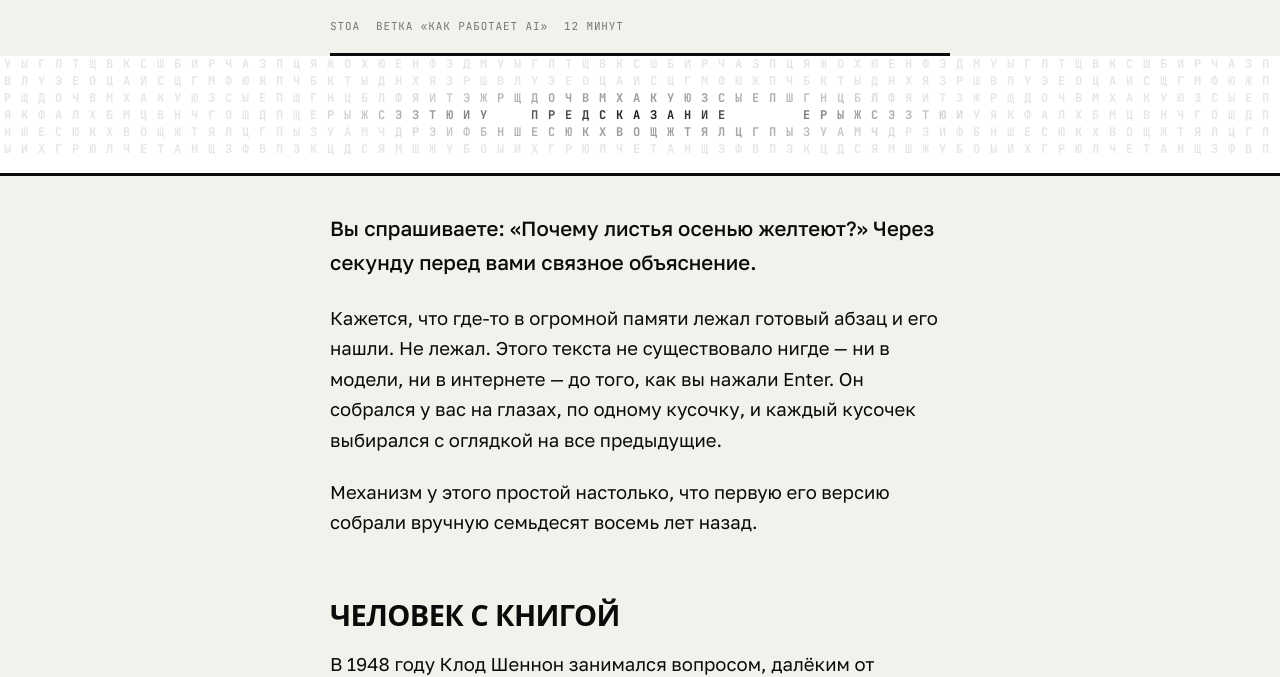
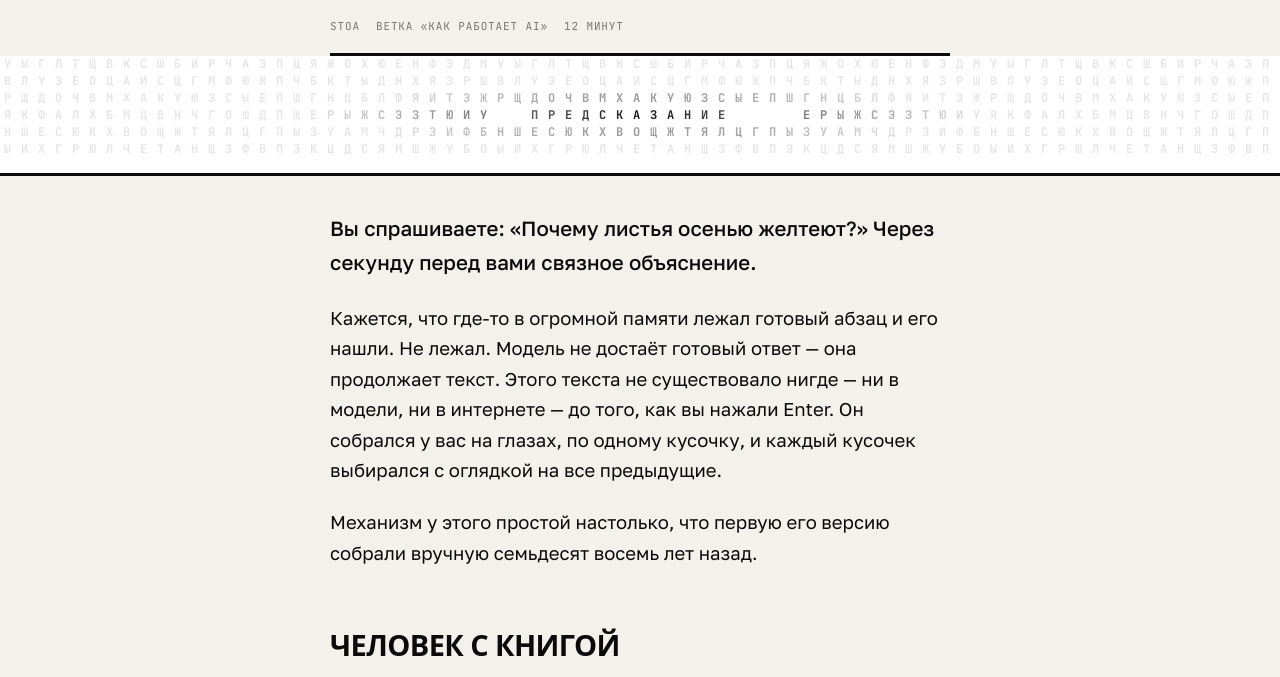
Before and after one commit to archon-kb/stoa, a plain HTML site: page after-enter/index.html in a window 1280 px wide. Shown: the part 354-1031 px from the top of the page. Drawn offline with Linux system fonts and the light colour scheme; a web font is replaced by a local one.

Commit message:
Статья 001: ядро ветки «Модель не достаёт готовый ответ — она продолжает текст» во вступлении
Решение Ники 2026-09-03 (БРИФ §3 п. 19): ядро дословно во всех постах ветки и в статье.

Co-Authored-By: Claude Fable 5.1 <noreply@anthropic.com>

```diff
--- a/after-enter/index.html
+++ b/after-enter/index.html
@@ -199,7 +199,7 @@
 <div class="col">
   <p class="lead">Вы спрашиваете: «Почему листья осенью желтеют?» Через секунду перед вами связное объяснение.</p>
 
-  <p>Кажется, что где-то в огромной памяти лежал готовый абзац и его нашли. Не лежал. Этого текста не существовало нигде — ни в модели, ни в интернете — до того, как вы нажали Enter. Он собрался у вас на глазах, по одному кусочку, и каждый кусочек выбирался с оглядкой на все предыдущие.</p>
+  <p>Кажется, что где-то в огромной памяти лежал готовый абзац и его нашли. Не лежал. Модель не достаёт готовый ответ — она продолжает текст. Этого текста не существовало нигде — ни в модели, ни в интернете — до того, как вы нажали Enter. Он собрался у вас на глазах, по одному кусочку, и каждый кусочек выбирался с оглядкой на все предыдущие.</p>
 
   <p>Механизм у этого простой настолько, что первую его версию собрали вручную семьдесят восемь лет назад.</p>
 
```
